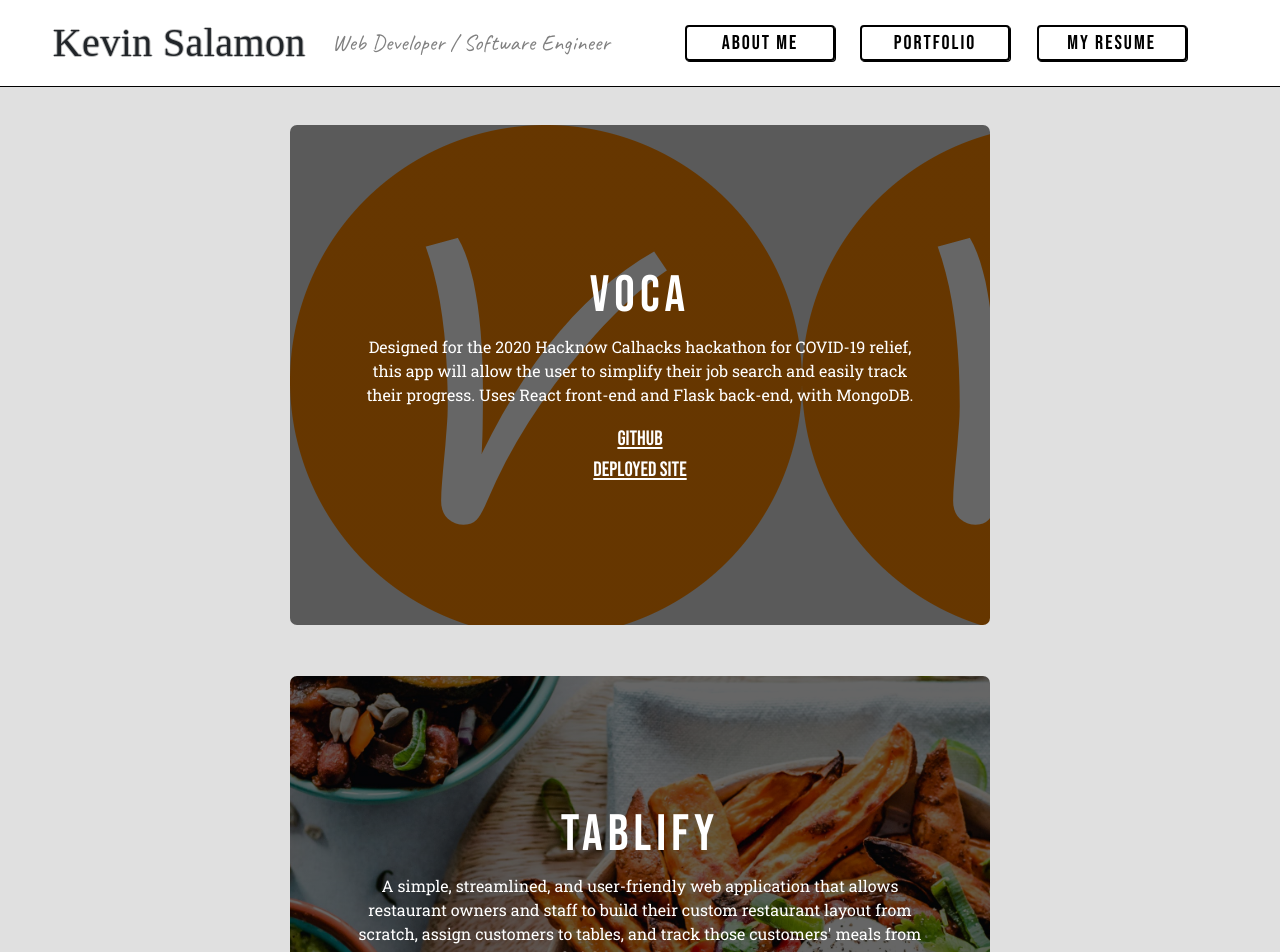
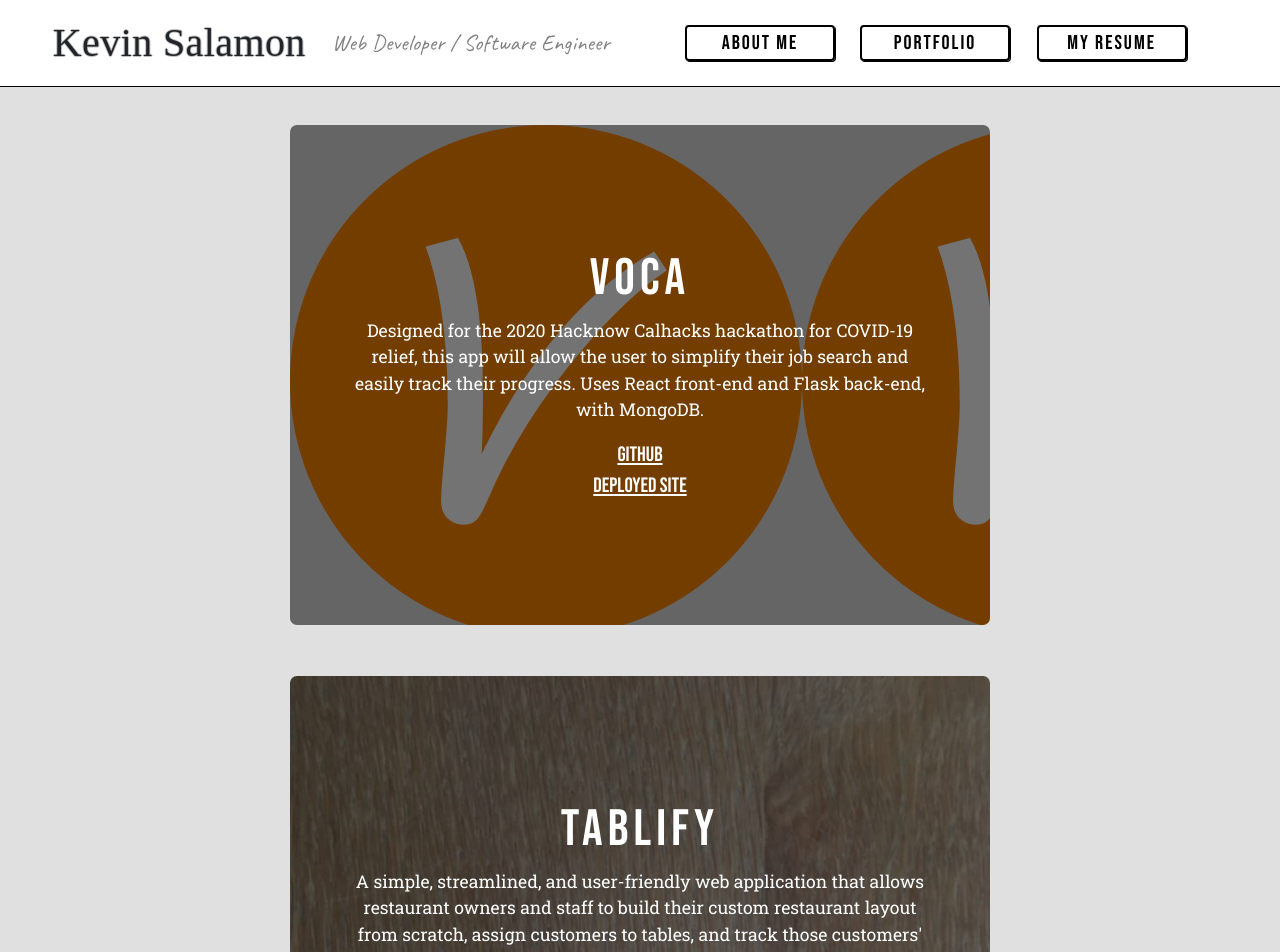
Before and after one commit to kevin-salamon/React-Portfolio, a React (Create React App) app: page /portfolio in a window 1280 px wide. Shown: the top 952 px of the page. Built offline with nearby package versions, Linux system fonts and the light colour scheme; a web font is replaced by a local one.

Commit message:
added new tablify image and slightly edited project text

```diff
--- a/src/components/ProjectNew.js
+++ b/src/components/ProjectNew.js
@@ -5,8 +5,8 @@ function ProjectNew(props) {
 
     return (
         <div className="project-flex-container" style={{background: `linear-gradient(
-            rgba(0, 0, 0, 0.60),
-            rgba(0, 0, 0, 0.60)
+            rgba(0, 0, 0, 0.55),
+            rgba(0, 0, 0, 0.55)
           ), url(${props.background})`}}>
             <h1 className="project-header">{props.name}</h1>
             <p className="project-text">{props.desc}</p>
--- a/src/portfolio.js
+++ b/src/portfolio.js
@@ -14,7 +14,7 @@ function Portfolio() {
           deployed={"https://devpost.com/software/voca"}
         />
         <ProjectNew
-          background={require("./assets/images/tablify.png")}
+          background={require("./assets/images/table.png")}
           name={"Tablify"}
           desc={"A simple, streamlined, and user-friendly web application that allows restaurant owners and staff to build their custom restaurant layout from scratch, assign customers to tables, and track those customers' meals from start to finish. Uses the MERN stack."}
           github={"https://github.com/kimiadarden/Tablify"}
--- a/src/style.css
+++ b/src/style.css
@@ -124,6 +124,7 @@ a:active {
 .project-text {
     text-align: center;
     font-family: 'Roboto Slab', serif;
+    font-size: 1.1em;
 }
 
 .project-link {
```
Also changed, not shown: src/assets/images/table.jpg (added), src/assets/images/table.png (added).
